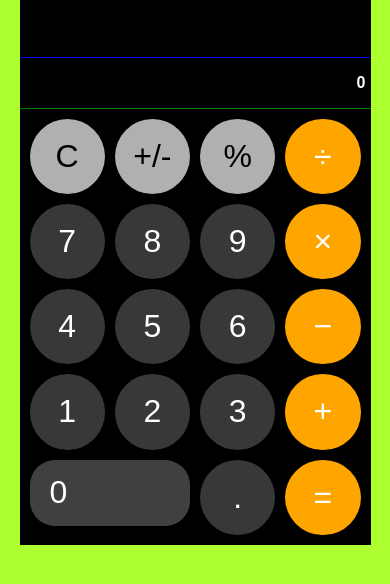
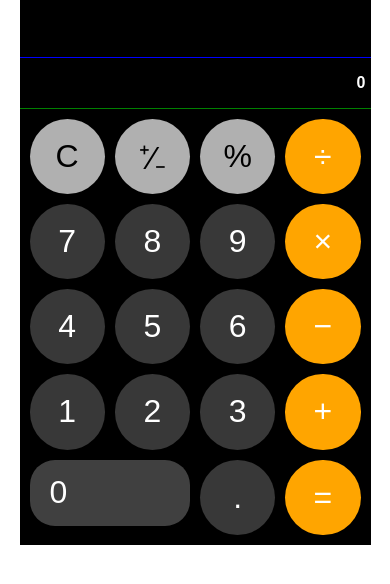
Before and after one commit to RamyaG85/calculator, a plain HTML site: page index.html in a window 390 px wide. Shown: the part 80-664 px from the top of the page. Drawn offline with Linux system fonts and the light colour scheme.

Commit message:
Updated background colour for mobile view and some styles

```diff
--- a/index.html
+++ b/index.html
@@ -19,7 +19,7 @@
     <section class="main__bg">
         <ul class="main__bg__buttons">
           <li class="main__bg__buttons--clear main__bg__buttons--symbol" onclick="clearMyData()">C</li>
-          <li class="main__bg__buttons--sign main__bg__buttons--symbol" onclick="opposite()">+/-</li>
+          <li class="main__bg__buttons--sign main__bg__buttons--symbol" onclick="opposite()">⁺∕₋</li>
           <!-- Percent sign -->
           <li class="main__bg__buttons--percent main__bg__buttons--symbol" onclick="handleOperation('%')">&percnt;</li>
           <!-- Division sign -->
--- a/main.js
+++ b/main.js
@@ -110,7 +110,7 @@ const handleNumber = ( num => {
     keyedInData.innerHTML += num;
   }
   console.log("keyedInData.innerHTML is", keyedInData.innerHTML);
-  if (num != ".") { /*To avoid changing the format representation right after preseing the dot as there are no decimals yet */
+  if (num != ".") { /*To avoid changing the format representation of number after pressing the dot as there are no decimals yet */
   keyedInData.innerHTML = numFormat(keyedInData.innerHTML);
   }
 })
--- a/styles/components/_main.scss
+++ b/styles/components/_main.scss
@@ -7,7 +7,7 @@ body{
   // height: 100vh;
   width: 90%;
   // margin: 50px 50px;
-  background-color: greenyellow;
+  // background-color: greenyellow;
   padding-left: 5%;
   margin-top: 5%;
   h1{
@@ -41,6 +41,10 @@ body{
       padding-right: 5px;
       font-size: 1em;
     }
+    // &--keyedInText:{
+    //   padding-right: 5px;
+    //   font-size: 1em;
+    // }
   }
   &__bg{
       &__buttons{
```
Also changed, not shown: styles/styles.css.
